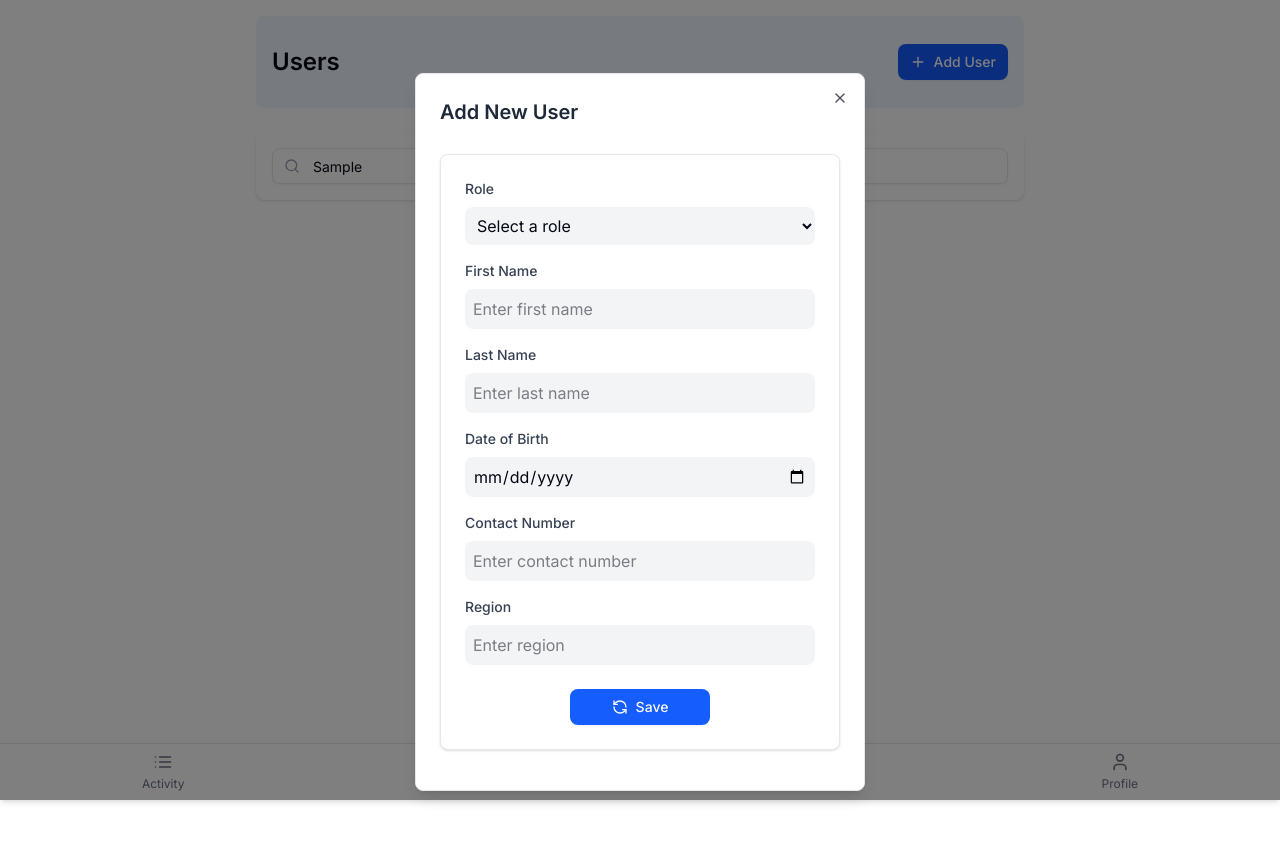
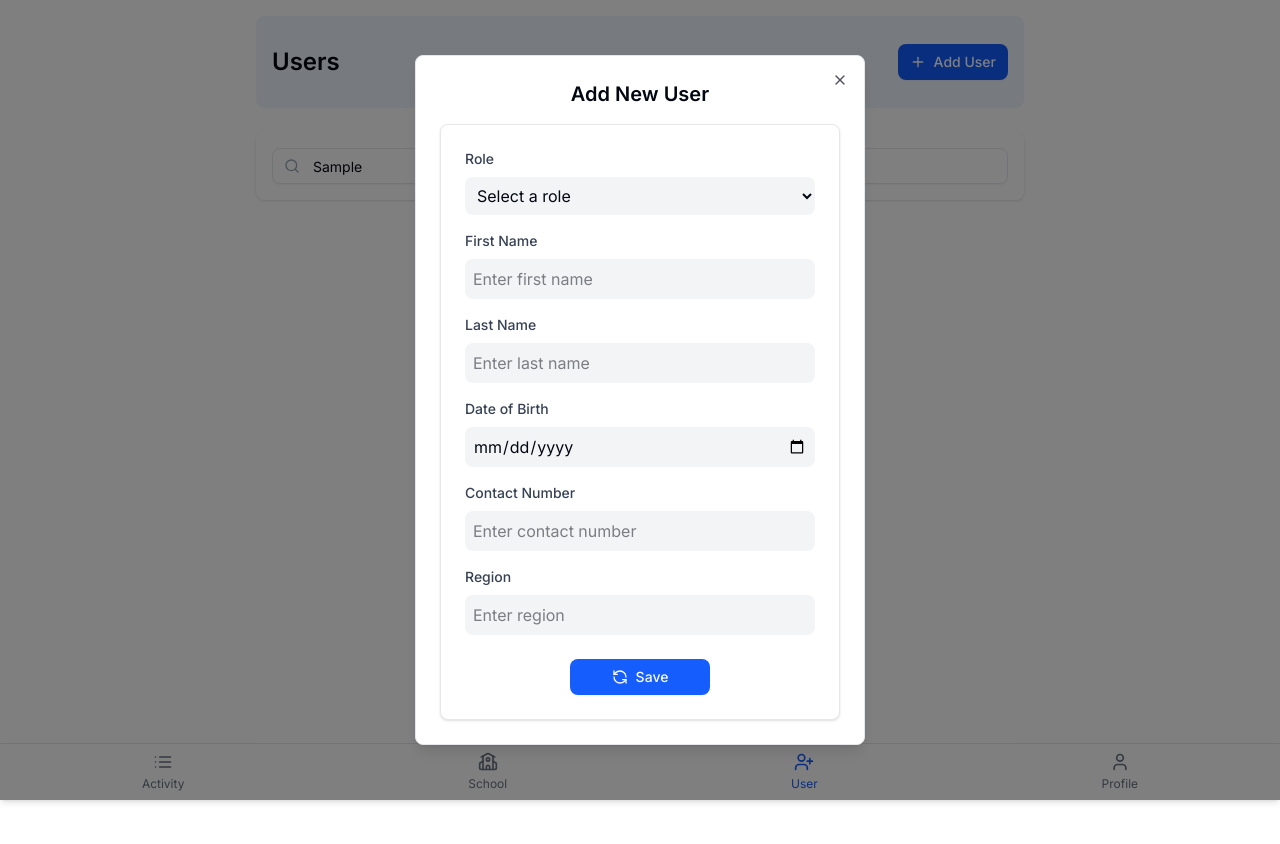
Before and after one commit to dev-perks/KTSA, a React (Vite) app: page /user in a window 1280 px wide. Both pictures are taken after typing "Sample" into the empty fields and a click on the button "Add User". Shown: the top 844 px of the page. After the commit the page ends 800 px from the top, so only its background shows below. Built offline with nearby package versions, Linux system fonts and the light colour scheme.

Commit message:
feat: refine layout in AddUser and UserMain components for improved UI consistency

```diff
--- a/src/components/user/AddUser.jsx
+++ b/src/components/user/AddUser.jsx
@@ -40,7 +40,7 @@ export default function AddUser({ initialData = {}, onSuccess, onDelete }) {
   return (
     <form
       onSubmit={handleSubmit}
-      className="max-w-md mx-auto bg-white p-6 mt-6 rounded-md border shadow-sm"
+      className="max-w-md mx-auto bg-white p-6 rounded-md border shadow-sm"
     >
       {/* Role */}
       <label className="block mb-2 text-sm font-medium text-gray-700">
--- a/src/components/user/UserMain.jsx
+++ b/src/components/user/UserMain.jsx
@@ -46,18 +46,16 @@ export default function UserMain() {
   };
 
   return (
-    <div className="w-full max-w-3xl mx-auto min-h-screen">
+    <div className="w-full max-w-3xl mx-auto">
       {/* Header */}
-      <div className="flex flex-col justify-center sm:flex-row sm:items-center sm:justify-between mb-6 bg-blue-50 p-4 rounded-md sm:min-h-[92px] min-h-[140px] ">
-        <div>
-          <h1 className="text-2xl font-semibold">Users</h1>
-        </div>
+      <div className="flex flex-col justify-center sm:flex-row sm:items-center sm:justify-between mb-6 bg-blue-50 p-4 rounded-md sm:min-h-[92px] min-h-[140px] gap-y-4 sm:gap-y-0">
+        <h1 className="text-2xl font-semibold">Users</h1>
         <Button
           onClick={() => {
             setSelectedUser(null);
             setIsModalOpen(true);
           }}
-          className="bg-blue-600 hover:bg-blue-700 text-white flex items-center gap-2 px-4 py-2 mt-4 sm:mt-0"
+          className="bg-blue-600 hover:bg-blue-700 text-white flex items-center gap-2 px-4 py-2"
         >
           <Plus size={16} /> Add User
         </Button>
@@ -83,7 +81,7 @@ export default function UserMain() {
           .map((user) => (
             <div
               key={user.id}
-              className="p-5 bg-white rounded-md shadow-sm border border-gray-100 hover:shadow-md transition-shadow"
+              className="p-4 bg-white rounded-md shadow-sm border border-gray-100 hover:shadow-md transition-shadow"
             >
               <div className="flex flex-col md:flex-row md:items-center md:justify-between">
                 {/* user info */}
@@ -122,14 +120,14 @@ export default function UserMain() {
 
       {/* Add/Edit User Modal */}
       <Dialog open={isModalOpen} onOpenChange={setIsModalOpen}>
-        <DialogContent className="w-full sm:max-w-[450px] mx-auto my-4 sm:my-8 max-h-[90vh] overflow-y-auto rounded-md">
+        <DialogContent className="w-full sm:max-w-[450px] mx-auto max-h-[90vh] overflow-y-auto rounded-md">
           <DialogHeader>
-            <DialogTitle className="text-xl -mb-[300px] font-semibold  text-gray-800">
+            <DialogTitle className="text-center text-lg sm:text-xl">
               {selectedUser ? "Edit User Details" : "Add New User"}
             </DialogTitle>
             <DialogClose asChild></DialogClose>
           </DialogHeader>
-          <div className="py-4">
+          <div className="">
             <AddUser
               initialData={selectedUser || {}}
               onSuccess={() => {
```
